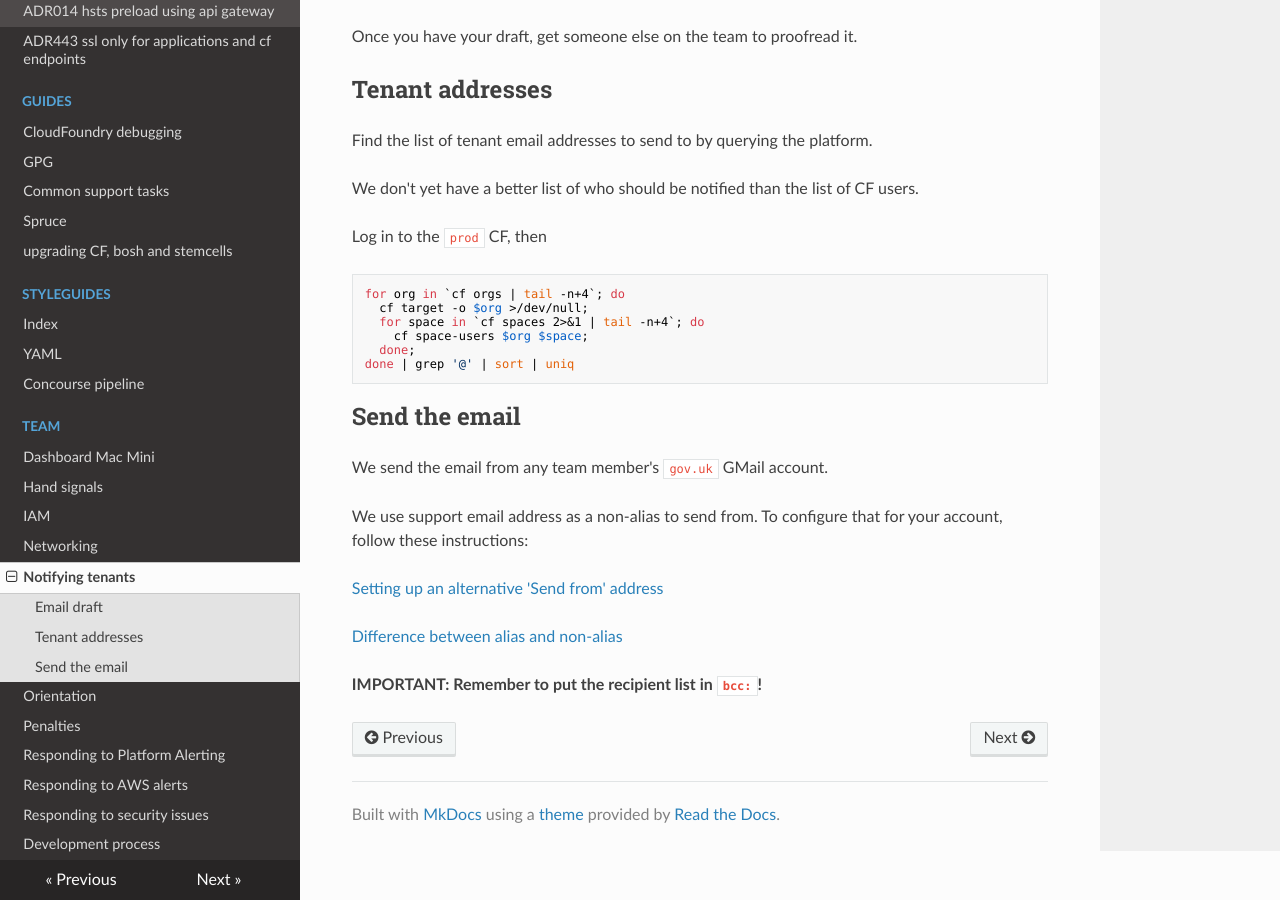
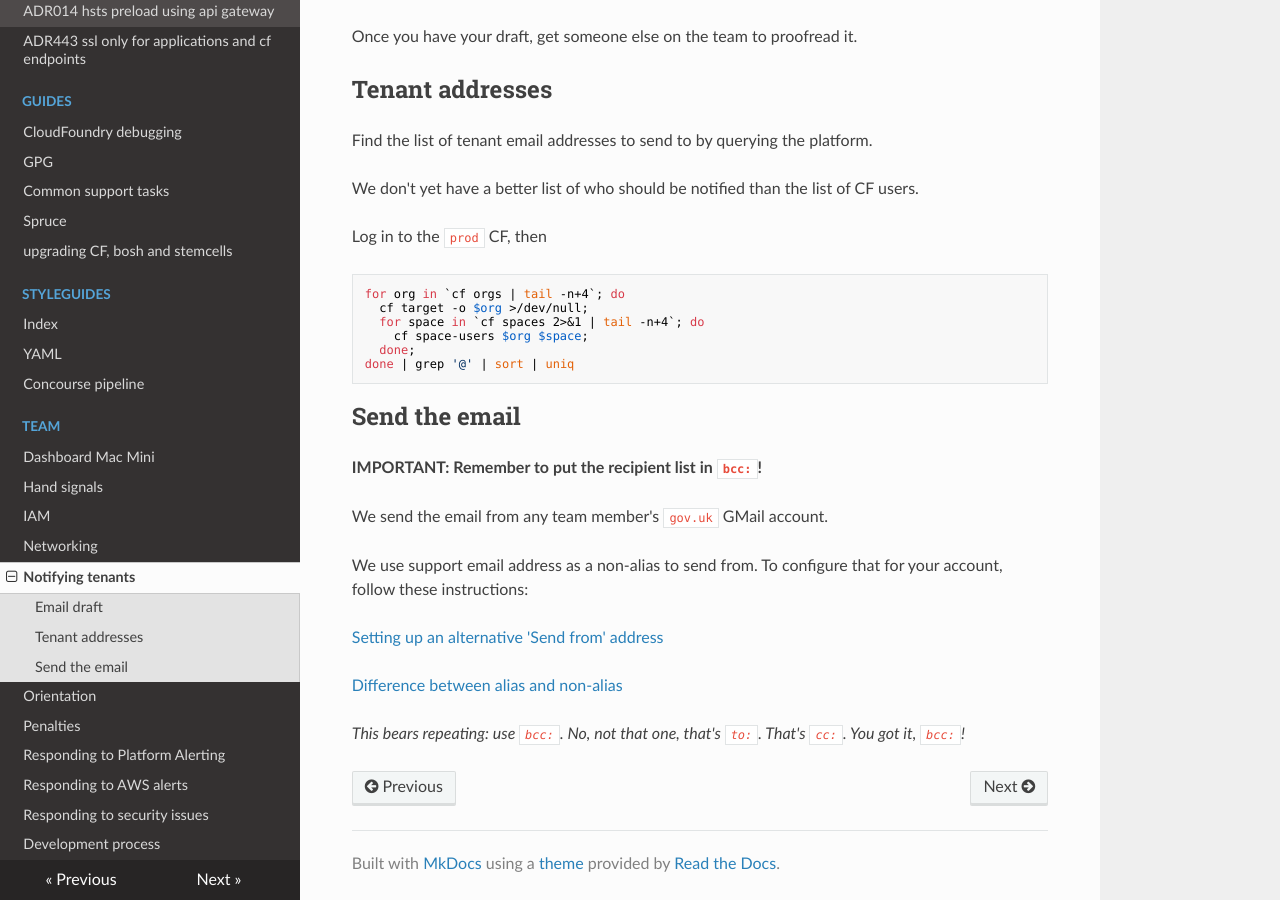
Before and after one commit to alphagov/paas-team-manual, an MkDocs documentation site: the page built from docs/team/notifying_tenants.md, in a window 1280 px wide and 900 px high, scrolled down 743 px. Built offline with MkDocs 1.6.1, drawn with Linux system fonts in a browser that asks for light colours; nearby versions of some CDN libraries.

Commit message:
Reemphasise bcc

```diff
--- a/docs/team/notifying_tenants.md
+++ b/docs/team/notifying_tenants.md
@@ -43,6 +43,8 @@ done | grep '@' | sort | uniq
 
 ## Send the email
 
+**IMPORTANT: Remember to put the recipient list in `bcc:`!**
+
 We send the email from any team member's `gov.uk` GMail account.
 
 We use support email address as a non-alias to send from. To configure that for your account, follow these instructions:
@@ -51,4 +53,4 @@ We use support email address as a non-alias to send from. To configure that for
 
 [Difference between alias and non-alias](https://support.google.com/a/answer/1710338?ctx=gmail&hl=en-GB&authuser=0&rd=1)
 
-**IMPORTANT: Remember to put the recipient list in `bcc:`!**
+*This bears repeating: use `bcc:`. No, not that one, that's `to:`. That's `cc:`. You got it, `bcc:`!*
```
